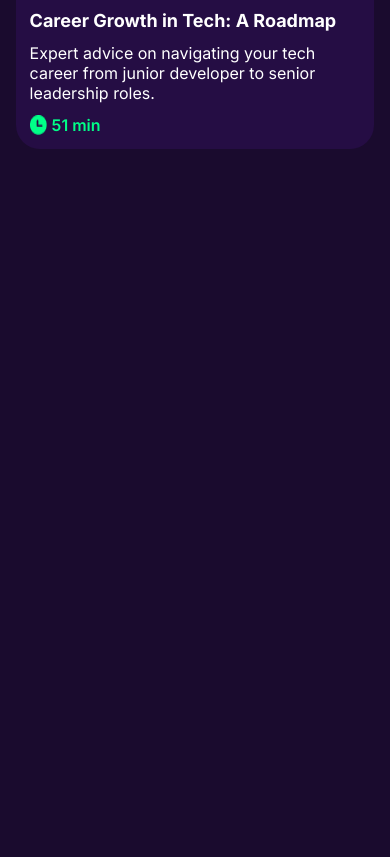
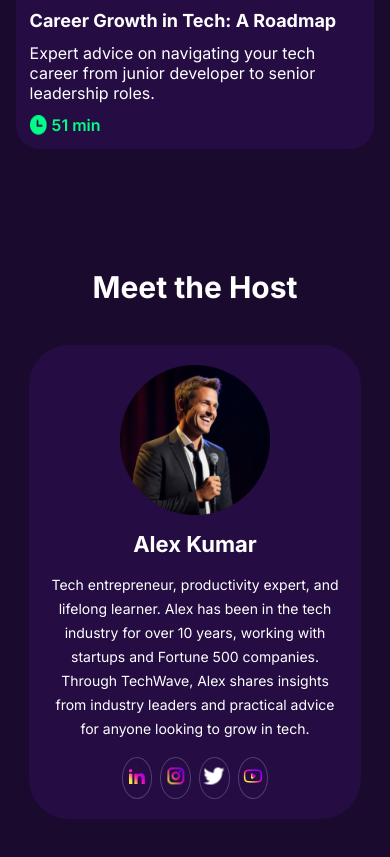
Before and after one commit to monna29/Assignment-B13-A2, a plain HTML site: page index.html in a window 390 px wide. Shown: the part 5122-5979 px from the top of the page. Before the commit the page ends 5271 px from the top, so only its background shows below. Drawn offline with Linux system fonts and the light colour scheme.

Commit message:
Meet the Host section

```diff
--- a/index.html
+++ b/index.html
@@ -198,11 +198,16 @@
             <h3 class="episode-title">Featured Episodes</h3>
             <div class="episode-container">
                 <div class="episode-card">
-                    <iframe width="100%" height="225" src="https://www.youtube.com/embed/2SXCR-43RjM?si=C0hmnJcC2IqGRLVU" title="YouTube video player" frameborder="0" allow="accelerometer; autoplay; clipboard-write; encrypted-media; gyroscope; picture-in-picture; web-share" referrerpolicy="strict-origin-when-cross-origin" allowfullscreen class="my-iframe"></iframe>
+                    <iframe width="100%" height="225"
+                        src="https://www.youtube.com/embed/2SXCR-43RjM?si=C0hmnJcC2IqGRLVU" title="YouTube video player"
+                        frameborder="0"
+                        allow="accelerometer; autoplay; clipboard-write; encrypted-media; gyroscope; picture-in-picture; web-share"
+                        referrerpolicy="strict-origin-when-cross-origin" allowfullscreen class="my-iframe"></iframe>
                     <div class="episode-card-content">
                         <h3 class="episode-card-title">The Future of AI in Everyday Life</h3>
                         <p class="episode-card-description">
-                        Exploring how artificial intelligence is transforming our daily routines and what to expect in the next decade.
+                            Exploring how artificial intelligence is transforming our daily routines and what to expect
+                            in the next decade.
                         </p>
                         <span class="episode-time-container">
                             <img src="assets/clock.png" alt="">
@@ -211,13 +216,18 @@
                     </div>
                 </div>
                 <div class="episode-card">
-                   <iframe width="100%" height="225" src="https://www.youtube.com/embed/xb-fcoMMiTM?si=tARd52OKC3saPoGv" title="YouTube video player" frameborder="0" allow="accelerometer; autoplay; clipboard-write; encrypted-media; gyroscope; picture-in-picture; web-share" referrerpolicy="strict-origin-when-cross-origin" allowfullscreen  class="my-iframe"></iframe>
+                    <iframe width="100%" height="225"
+                        src="https://www.youtube.com/embed/xb-fcoMMiTM?si=tARd52OKC3saPoGv" title="YouTube video player"
+                        frameborder="0"
+                        allow="accelerometer; autoplay; clipboard-write; encrypted-media; gyroscope; picture-in-picture; web-share"
+                        referrerpolicy="strict-origin-when-cross-origin" allowfullscreen class="my-iframe"></iframe>
                     <div class="episode-card-content">
                         <h3 class="episode-card-title">
                             Building Better Habits for Remote Work
                         </h3>
                         <p class="episode-card-description">
-                        Practical strategies for staying productive and maintaining work-life balance in a remote environment.
+                            Practical strategies for staying productive and maintaining work-life balance in a remote
+                            environment.
                         </p>
                         <span class="episode-time-container">
                             <img src="assets/clock.png" alt="">
@@ -226,13 +236,18 @@
                     </div>
                 </div>
                 <div class="episode-card">
-                 <iframe width="100%" height="225" src="https://www.youtube.com/embed/UWtIGks_tHc?si=Tr8LjzsheU65kJcn" title="YouTube video player" frameborder="0" allow="accelerometer; autoplay; clipboard-write; encrypted-media; gyroscope; picture-in-picture; web-share" referrerpolicy="strict-origin-when-cross-origin" allowfullscreen class="my-iframe"></iframe>
+                    <iframe width="100%" height="225"
+                        src="https://www.youtube.com/embed/UWtIGks_tHc?si=Tr8LjzsheU65kJcn" title="YouTube video player"
+                        frameborder="0"
+                        allow="accelerometer; autoplay; clipboard-write; encrypted-media; gyroscope; picture-in-picture; web-share"
+                        referrerpolicy="strict-origin-when-cross-origin" allowfullscreen class="my-iframe"></iframe>
                     <div class="episode-card-content">
                         <h3 class="episode-card-title">
                             Career Growth in Tech: A Roadmap
                         </h3>
                         <p class="episode-card-description">
-                       Expert advice on navigating your tech career from junior developer to senior leadership roles.
+                            Expert advice on navigating your tech career from junior developer to senior leadership
+                            roles.
                         </p>
                         <span class="episode-time-container">
                             <img src="assets/clock.png" alt="">
@@ -245,6 +260,39 @@
             </div>
 
         </section>
+        <!-- Meet the Host section -->
+        <section class="meet-section">
+            <h3 class="meet-section-title">
+                Meet the Host
+            </h3>
+            <div class="meet-container">
+                <img src="assets/host.png" class="meet-container-photo">
+                <div class="meet-content">
+                    <h3 class="host-name">
+                        Alex Kumar
+                    </h3>
+                    <p class="host-description">
+                        Tech entrepreneur, productivity expert, and lifelong learner. Alex has been in the tech industry
+                        for over 10 years, working with startups and Fortune 500 companies. Through TechWave, Alex
+                        shares insights from industry leaders and practical advice for anyone looking to grow in tech.
+                    </p>
+                    <div class="host-social-icon">
+                        <div>
+                            <span><img src="assets/linkedin.png" alt=""></span>
+                        </div>
+                        <div>
+                            <span><img src="assets/instagram.png" alt=""></span>
+                        </div>
+                        <div>
+                            <span><img src="assets/twitter.png" alt=""></span>
+                        </div>
+                        <div>
+                            <span><img src="assets/youtube.png" alt=""></span>
+                        </div>
+                    </div>
+                </div>
+            </div>
+        </section>
     </main>
     <!-- footer section -->
     <footer>
--- a/style.css
+++ b/style.css
@@ -346,6 +346,65 @@ nav ul {
     color: #00FF88;
 }
 
+/* Meet the Host section style */
+.meet-section {
+    margin: 120px auto;
+}
+
+.meet-container {
+    margin: 0 auto;
+    width: 75%;
+    background-color: #35116566;
+    border-radius: 40px;
+    display: flex;
+    gap: 24px;
+    padding: 40px;
+
+}
+
+.meet-section-title {
+    font-size: 48px;
+    font-weight: 700;
+    color: white;
+    text-align: center;
+    margin-bottom: 40px;
+}
+
+.host-name {
+    font-size: 32px;
+    font-weight: 700;
+    color: white;
+    margin-bottom: 16px;
+}
+
+.host-description {
+    font-size: 14px;
+    font-weight: 400;
+    color: white;
+    line-height: 24px;
+    margin-bottom: 16px;
+}
+
+.host-social-icon {
+    display: flex;
+    gap: 8px;
+}
+
+.host-social-icon div {
+    width: 40px;
+    height: 40px;
+    border: 1px solid #533C72;
+    border-radius: 50%;
+    position: relative;
+}
+
+.host-social-icon div span {
+    position: absolute;
+    top: 50%;
+    left: 50%;
+    transform: translate(-50%, -50%);
+}
+
 /* responsive style */
 @media screen and (max-width:576px) {
     nav {
@@ -461,4 +520,29 @@ nav ul {
     .episode-card-content {
         padding: 14px;
     }
+    /* meet section style */
+    .meet-container{
+        flex-direction: column;
+        align-items: center;
+        padding: 20px;
+        gap: 16px;
+    }
+    .meet-container-photo{
+        width: 150px;
+        height: 150px;
+    }
+    .meet-section-title{
+        font-size: 30px;
+    }
+    .host-name {
+        text-align: center;
+        font-size: 22px;
+    }
+    .host-description{
+        text-align: center;
+    }
+    .host-social-icon{
+        width:50%;
+       margin: 0 auto;
+    }
 }
```
Lines whose indentation alone changed are shown as unchanged.
